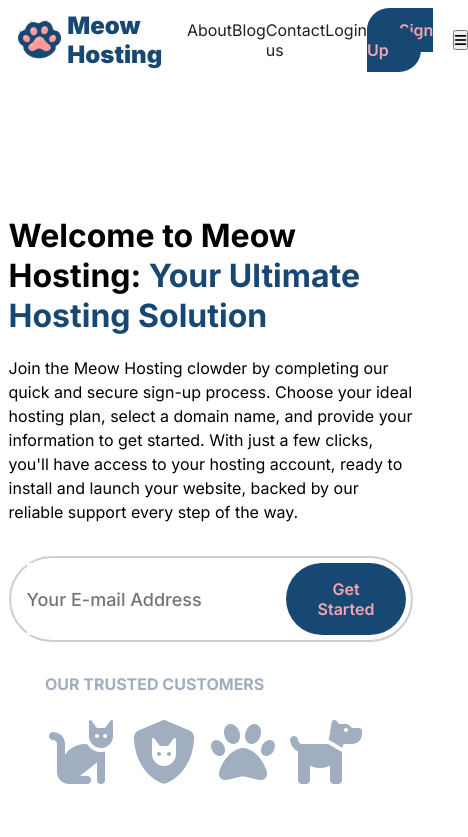
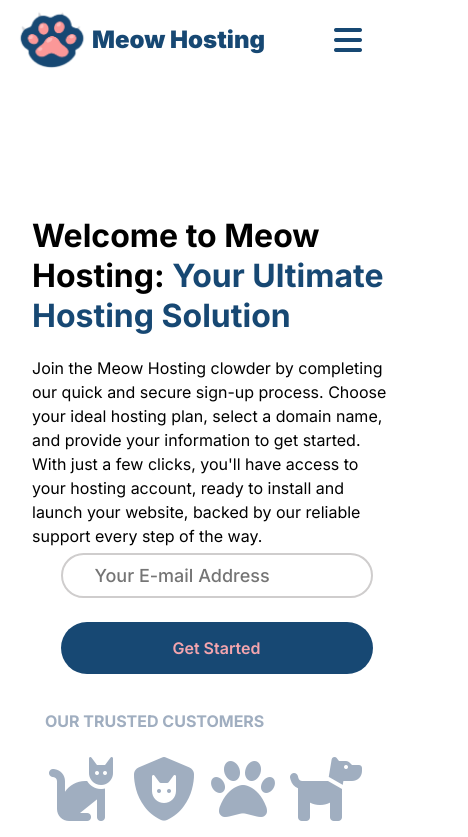
Before and after one commit to mpfuns/meow-hosting, a React (Create React App) app: page / in a window 390 px wide. Shown: the top 837 px of the page, 468 px wide, since content can reach past the window. Built offline with nearby package versions, Linux system fonts and the light colour scheme.

Commit message:
finish responsive valur Comp and working on  testimon comp for  responsive

```diff
--- a/src/App.css
+++ b/src/App.css
@@ -143,6 +143,9 @@ color:#F4A5AE;
 ul{
   display:flex;
 
+}
+.btn__menu{
+  display: none;
 }
 .nav_link{
   margin-right:32px;
@@ -335,7 +338,10 @@ text-align: left;
 }
 .steps--content{
   display: flex;
+  flex-direction: row;
+  align-items: flex-start;
   margin-bottom: 32px;
+  margin-right: 10%;
 }
 .steps--group{
  display: flex;
@@ -715,6 +721,55 @@ footer{
 
 /*Small phones, tablets, large smartphone   */
 @media (max-width: 768px){
+  .btn__menu{
+  display: inline;
+  margin-right: 16px;
+  border: none;
+  background: none;
+  font-size: 32px;
+  color: #174873;
+}
+.menu__drop{
+  position: fixed;
+  top: 10px;
+  background-color: white;
+  border: 1px solid gray;
+  border-radius: 8px;
+  width: 97vw;
+  display: flex;
+  flex-direction: row-reverse;
+  align-items: flex-start;
+  justify-content: space-between;
+
+}
+.menu__links{
+ display: flex;
+ flex-direction: column;
+ align-items:center;
+ padding: 0%  20%  0%  40%;
+ justify-content: space-between;
+}
+.menu_list{
+  margin: 8px 0px;
+  font-size: 20px;
+  font-weight: 500;
+
+}
+.menu_link{
+   color: black;
+}
+.nav__link--primary{
+
+  margin: 24px 0px;
+
+}
+.nav__link--primary > a{
+color: #F4A5AE;
+}
+
+.nav__list{
+  display: none;
+}
 
   .started--container{
     flex-direction: column;
@@ -744,8 +799,11 @@ footer{
 
 }
 .services_item{
-  width: 50%;
+  width: 80%;
 
+}
+.content--img-container{
+  padding: 0px 24px;
 }
 .quality-container{
   flex-direction: column;
@@ -754,9 +812,18 @@ footer{
 .steps-container{
   padding: 96px 0px 20px 0x;
   flex-direction: column;
+  align-items: center;
+}
+.steps--list{
+  align-items: center;
 }
 .steps--content{
+  display: flex;
   flex-direction: column;
+  align-items: center;
+
+
+
 
 }
 .steps--group{
@@ -768,6 +835,17 @@ footer{
   align-items: center;
   text-align: center;
 }
+
+.value-item{
+  flex-direction: column;
+  align-items: center;
+
+  width: 80vw;
+}
+.value-item-group{
+  justify-content: center;
+}
+
 .plan-list{
   flex-direction: column;
 
@@ -806,5 +884,35 @@ justify-content: flex-start;
 }
 /*Small Phones*/
 @media (max-width: 480px){
+  .menu_list{
+    font-size: 16px;
+  }
+  .nav__link--primary{
+    padding:  8px 28px;
+font-weight: 500;
+  }
+  .input-container{
+    margin: 0px 0px 32px 0px;
+    border: none;
+    display: flex;
+    flex-direction: column;
+  }
+  .input-container--mobile{
+
+  border: solid #cfcdcd 2px;
+  border-radius: 50px;
+  padding: 10px 10px 10px 32px;
+  width: 80vw;
+
+  margin-bottom: 24px;
+  transition: all .3s ease;
 
 }
+.input-container:hover{
+  border: solid #a5a5a5 2px;
+}
+.input-container:focus-within {
+  border: solid #F4A5AE 2px;
+}
+
+}
--- a/src/Comps/Nav.js
+++ b/src/Comps/Nav.js
@@ -34,11 +34,11 @@ export default function Nav (){
             <i class="fa-solid fa-x"></i>
             </button>
             <ul className="menu__links">
-            <li className="menu_list"><a href="#" className="menu_link no-cursor" onClick={handleClick}>About</a></li>
-            <li className="menu_list"><a href="#" className="menu_link no-cursor" onClick={handleClick}>Blog</a></li>
-            <li className="menu_list" ><a href="#" className="menu_link no-cursor" onClick={handleClick}>Contact us</a></li>
-            <li className="menu_list" ><a href="#" className="menu_link no-cursor" onClick={handleClick}>Login</a></li>
-            <li className="menu_list" ><a href="#" className="menu_link no-cursor" onClick={handleClick}>Sign Up</a></li>
+            <li className="menu_list"><a href="" className="menu_link no-cursor" onClick={handleClick}>About</a></li>
+            <li className="menu_list"><a href="" className="menu_link no-cursor" onClick={handleClick}>Blog</a></li>
+            <li className="menu_list" ><a href="" className="menu_link no-cursor" onClick={handleClick}>Contact us</a></li>
+            <li className="menu_list" ><a href="" className="menu_link no-cursor" onClick={handleClick}>Login</a></li>
+            <li className="menu_list nav__link--primary" ><a href="" className="  menu_link  no-cursor" onClick={handleClick}>Sign Up</a></li>
             </ul>
           </div>
           :
--- a/src/Comps/Started.js
+++ b/src/Comps/Started.js
@@ -9,7 +9,10 @@ export default function Started (){
             <h1 className="started-title">Welcome to Meow Hosting: <span className="special-color">Your Ultimate Hosting Solution</span></h1>
             <p className="started-para">Join the Meow Hosting clowder by completing our quick and secure sign-up process. Choose your ideal hosting plan, select a domain name, and provide your information to get started. With just a few clicks, you'll have access to your hosting account, ready to install and launch your website, backed by our reliable support every step of the way.</p>
             <div className="input-container">
-            <input type="text" placeholder="Your E-mail Address"/><button className="btn no-cursor">Get Started</button>
+            <div className="input-container--mobile">
+            <input type="text" placeholder="Your E-mail Address"/>
+            </div>
+            <button className="btn no-cursor">Get Started</button>
             </div>
             <div>
                 <span className="customers-text">OUR TRUSTED CUSTOMERS</span>
--- a/src/Comps/Value.js
+++ b/src/Comps/Value.js
@@ -11,8 +11,8 @@ export default function  Value (){
              <div className="value-list">
                 <div className="value-item">
                     <div className="value-item-group">
-                   <div className="value-icon value-blue"><i class="fa-solid fa-globe"></i></div>
-                        <h2 className="steps--title">Advanced Tech</h2>
+                         <div className="value-icon value-blue"><i class="fa-solid fa-globe"></i></div>
+                         <h2 className="steps--title">Advanced Tech</h2>
                     </div>
                     <p>We offer the tools, security, and support you need to thrive online.</p>
                 </div>
```
